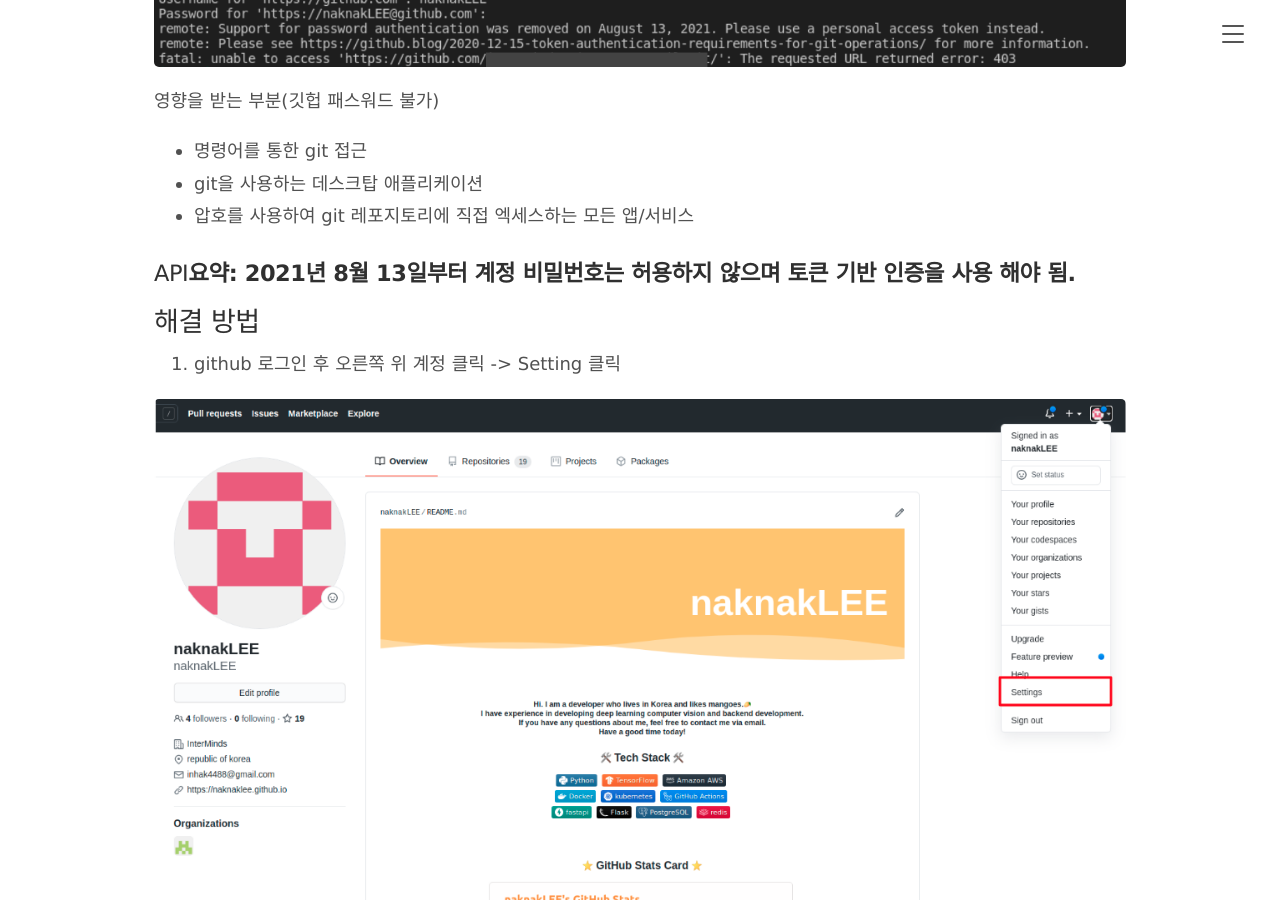
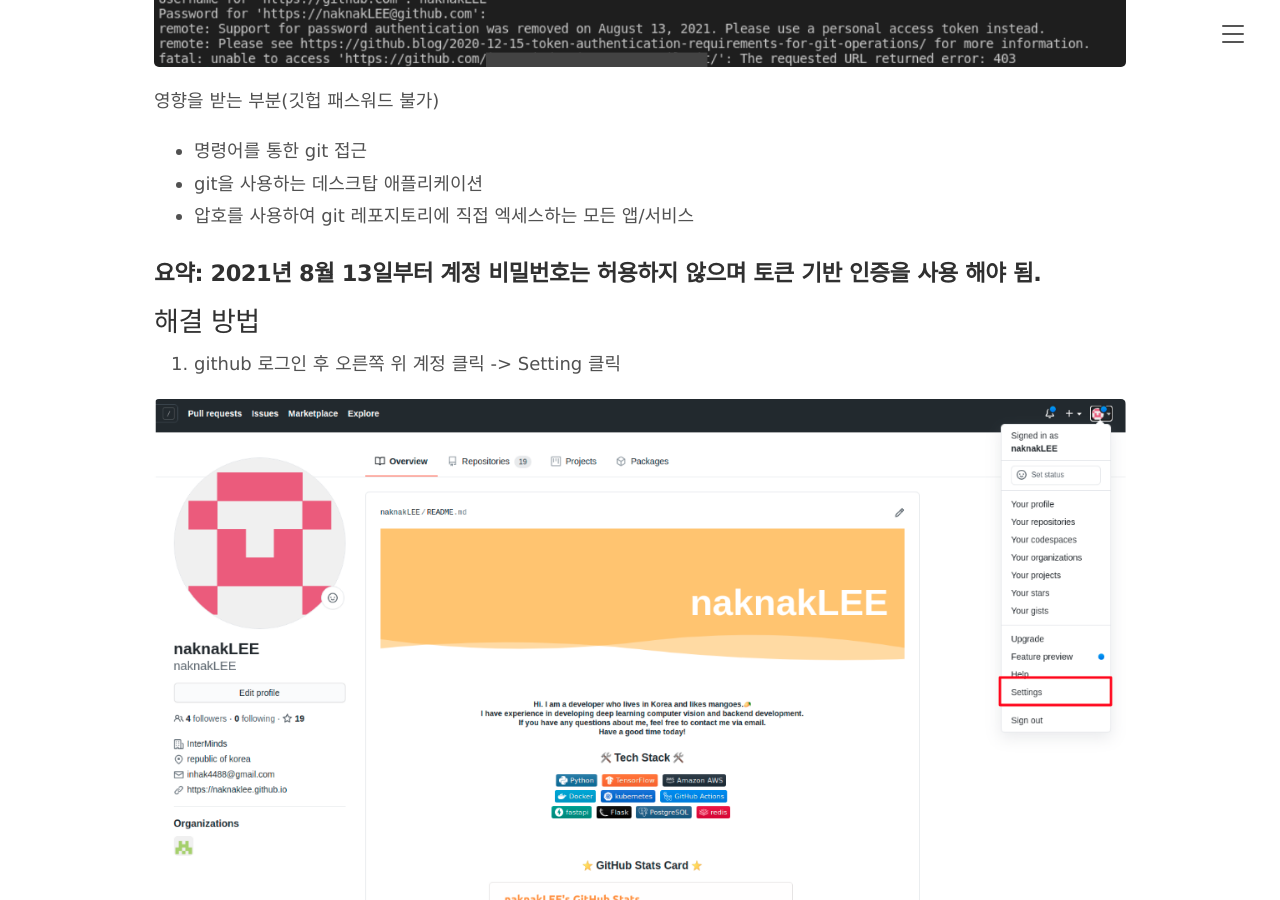
Before and after one commit to naknakLEE/naknakLEE.github.io, a Jekyll site: the page built from _posts/2021-08-15-github-personal-access-token.md, in a window 1280 px wide and 900 px high, scrolled down 604 px. Built offline with Jekyll 4.4.1, drawn with Linux system fonts in a browser that asks for light colours; comment, search, counter and statistics services are not loaded.

Commit message:
Fix: 포스팅 수정

```diff
--- a/_posts/2021-08-15-github-personal-access-token.md
+++ b/_posts/2021-08-15-github-personal-access-token.md
@@ -23,7 +23,7 @@
 - git을  사용하는 데스크탑 애플리케이션
 - 압호를 사용하여 git 레포지토리에 직접 엑세스하는 모든 앱/서비스
 
-### API**요약:  2021년 8월 13일부터 계정 비밀번호는 허용하지 않으며 토큰 기반 인증을 사용 해야  됨.**
+### **요약:  2021년 8월 13일부터 계정 비밀번호는 허용하지 않으며 토큰 기반 인증을 사용 해야  됨.**
 
 ## 해결 방법
 
```
